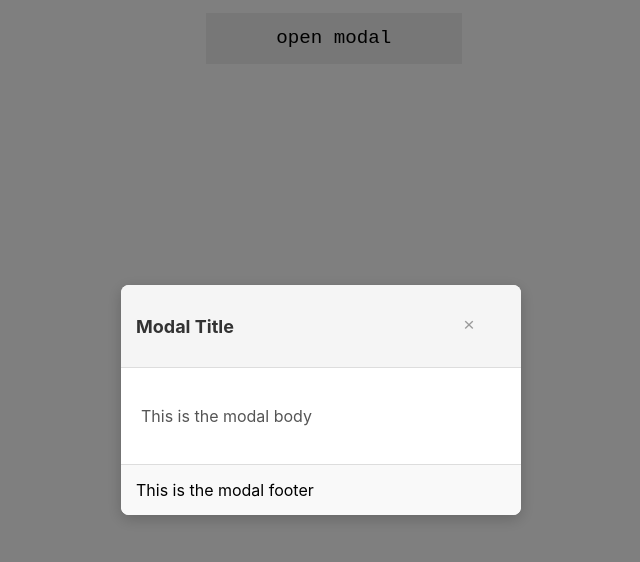
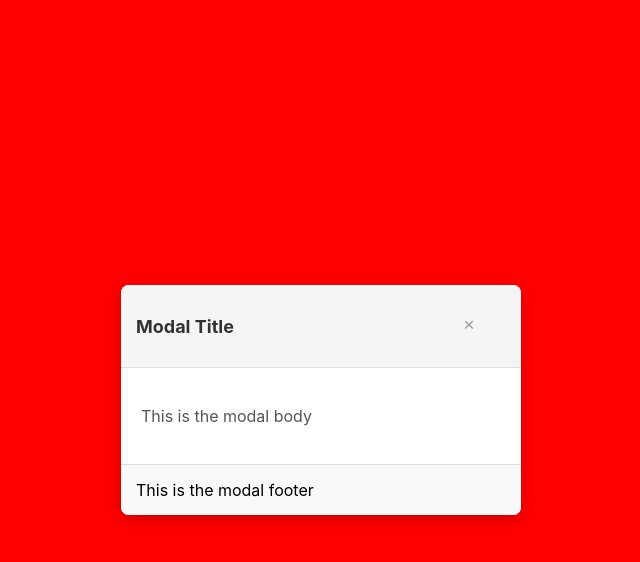
Before and after one commit to khankadir193/reactjs-interviewbased-projects, a React (Create React App) app: page / in a window 1280 px wide. Both pictures are taken after a click on the button "open modal". Shown: the top 562 px of the page, without its empty margins (319-959 px from the left). Built offline with nearby package versions, Linux system fonts and the light colour scheme.

Commit message:
dialog class

```diff
--- a/src/Modal/dailog.css
+++ b/src/Modal/dailog.css
@@ -5,7 +5,8 @@
   left: 0;
   width: 100%;
   height: 100%;
-  background: rgba(0, 0, 0, 0.5);
+  /* background: rgba(0, 0, 0, 0.5); */
+  background-color: red;
   display: flex;
   justify-content: center;
   align-items: center;
```
